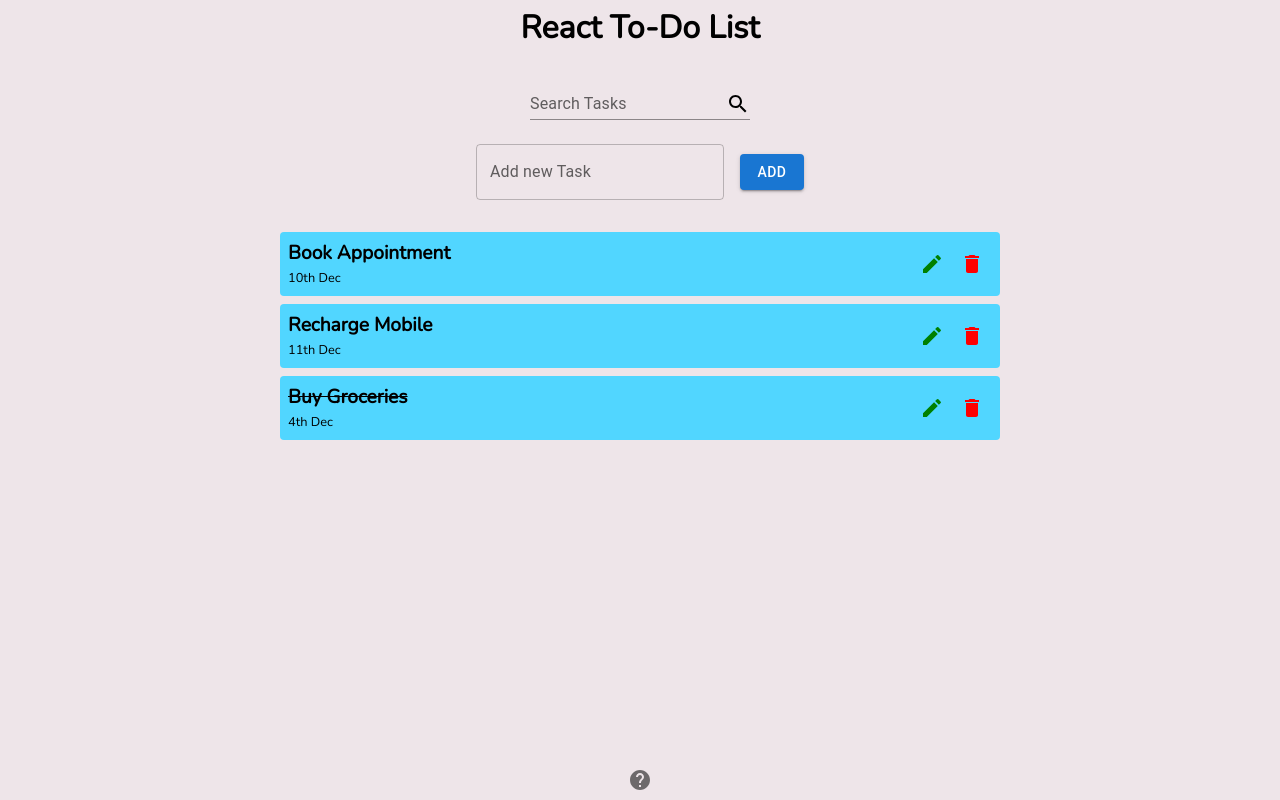
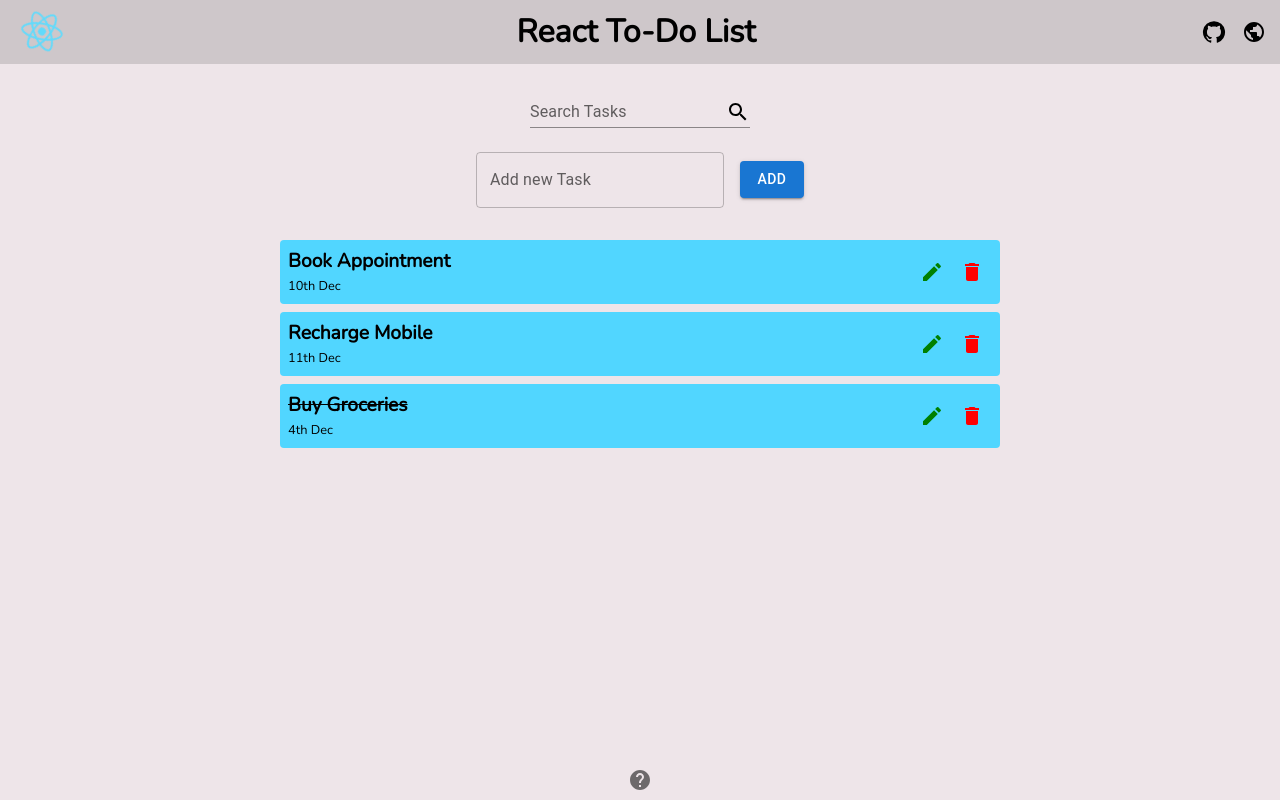
Before and after one commit to kunalkeshan/react-to-do-list, a React (Create React App) app: page / in a window 1280 px wide. Built offline with nearby package versions, Linux system fonts and the light colour scheme.

Commit message:
Header UI set, working on color options

```diff
--- a/src/components/Header/Header.jsx
+++ b/src/components/Header/Header.jsx
@@ -1,28 +1,93 @@
-import React from 'react';
+import React, {useState, useEffect} from 'react';
 import styled from 'styled-components';
 
-import Logo from "../../logo.svg"
+import Logo from "../../logo.svg";
+
+import GitHubIcon from '@mui/icons-material/GitHub';
+import PublicIcon from '@mui/icons-material/Public';
+import Tooltip from '@mui/material/Tooltip';
+import IconButton from '@mui/material/IconButton';
+import ButtonGroup from '@mui/material/ButtonGroup';
 
 const Container = styled.header`
 
     padding: 0.4em;
     transition: all 500ms;
+    display: flex;
+    align-items: center;
+    justify-content: space-between;
+    background: #0002;
+
+    img{
+        width: clamp(40px, 100%, 72px);
+        height: auto;
+        animation: rotate 4s infinite ease-in-out;
+    }
 
     h1{
         color: #000;
-        width: fit-content;
         margin: 0 auto;
         cursor: pointer;
         font-weight: bolder;
+
+        @media(max-width: 420px){
+            font-size: 1.5rem;
+        }
     }
 
+    #header-btn{
+        color: #000;
+        transition: all 250ms;
+
+        :hover{
+            transform: scale(1.02) rotate(12deg);
+        }
+    }
+
+
+    @keyframes rotate {
+        0%{
+            transform: rotate(0deg);
+        }
+
+        50%{
+            transform: rotate(360deg);
+        }
+
+        100%{
+            transform: rotate(0deg);
+        }
+    }
+
+`
+
+const Flexed = styled.div`
+    display: flex;
+    align-items: center;
+    justify-content: center;
+    flex: 1;
 `
 
 function Header() {
 
     return (
         <Container>
-            <h1>React To-Do List</h1>
+            <Flexed>
+                <img src={Logo} />
+                <h1>React To-Do List</h1>
+            </Flexed>
+            <ButtonGroup variant='outlined'>
+                <IconButton href="https://github.com/kunalkeshan/react-to-do-list" target="_blank">
+                    <Tooltip title="GitHub" arrow>
+                        <GitHubIcon id="header-btn" />
+                    </Tooltip>
+                </IconButton>
+                <IconButton href="https://linktr.ee/kunalkeshan" target="_blank">
+                    <Tooltip title="Connect" arrow>
+                        <PublicIcon id="header-btn" />
+                    </Tooltip>
+                </IconButton>
+            </ButtonGroup>
         </Container>
     )
 }
```
